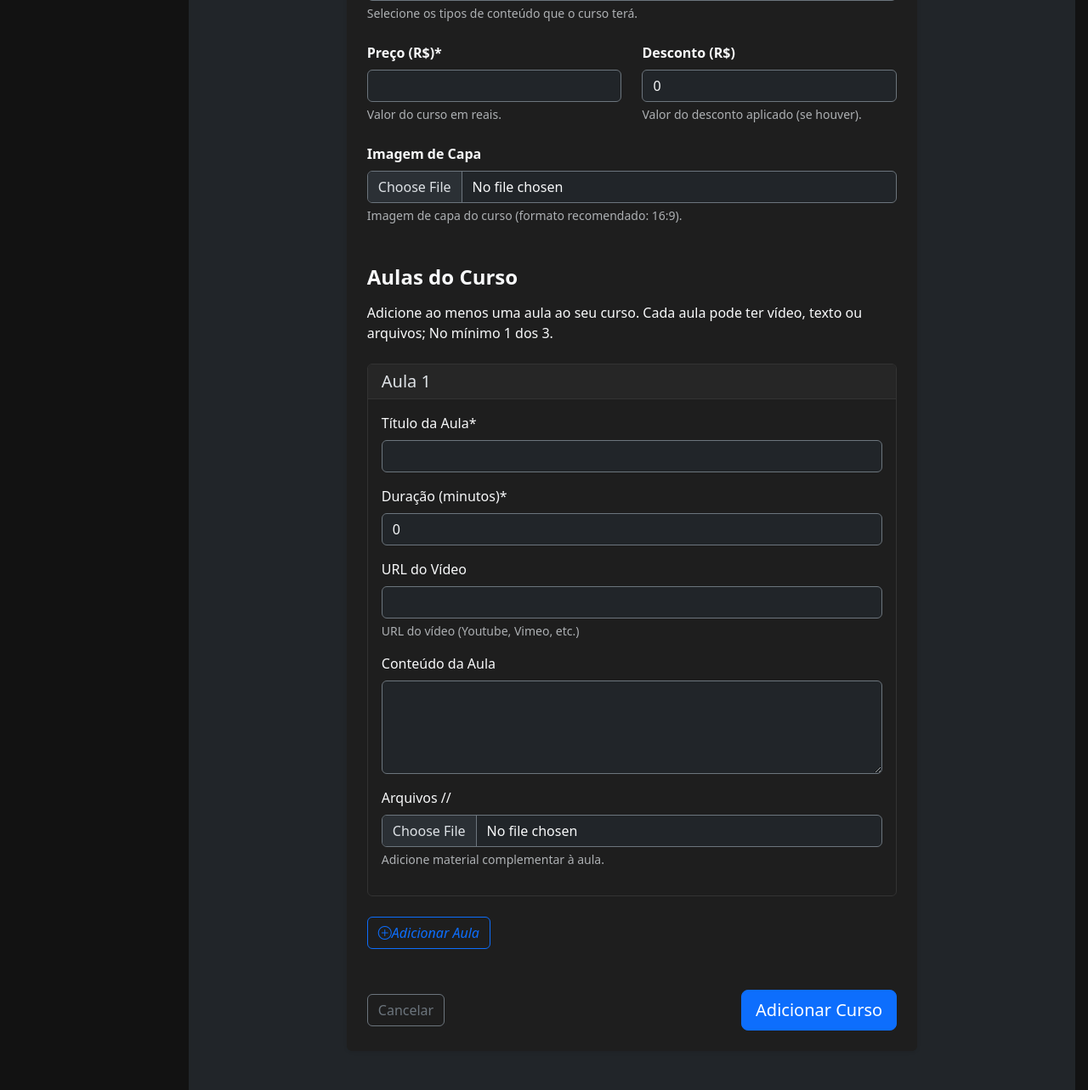
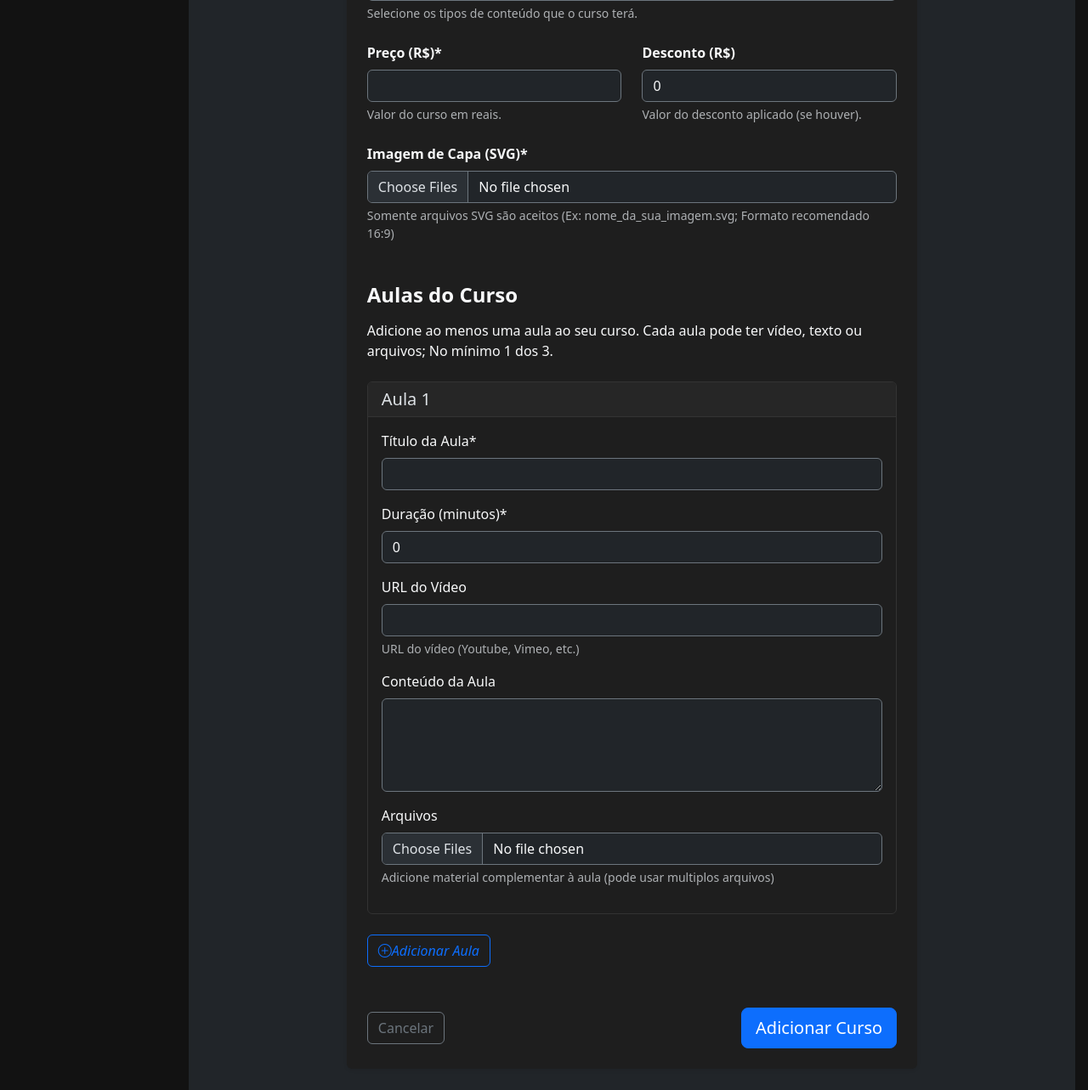
Before and after one commit to matheushr02/velozacademy2.0, a Django app: page /cursos/adicionar/ in a window 1280 px wide. Shown: the part 822-2105 px from the top of the page at 85% size. Run offline with Django 4.2, Linux system fonts and the light colour scheme; some libraries are stand-ins or nearby versions.

Commit message:
Adiciona validação para arquivos SVG na imagem de capa; Formulario com erro, permite apenas 1 arquivo, solução a fazer

```diff
--- a/cursos/forms.py
+++ b/cursos/forms.py
@@ -2,8 +2,17 @@ from django import forms
 from django.utils.text import slugify
 from .models import Curso, Modulo, Aula
 import uuid
+import os
+from django.core.exceptions import ValidationError
+
+def validate_svg(value):
+    ext = os.path.splitext(value.name)[1]
+    if ext.lower() != '.svg':
+        raise ValidationError('O arquivo deve ser no formato SVG.')
 
 class CursoForm(forms.ModelForm):
+    imagem = forms.ImageField(validators=[validate_svg], required=False, help_text="Somente arquivos SVG são aceitos (Ex: nome_da_sua_imagem.svg; Formato recomendado 16:9)")
+
     CONTENT_TYPE_CHOICES = (
         ('texto', 'Somente Texto'),
         ('video', 'Somente Vídeos'),
--- a/cursos/views.py
+++ b/cursos/views.py
@@ -152,6 +152,10 @@ def adicionar_curso(request):
             #? Cria módulos padrão de aulas
             modulo = Modulo.objects.create(curso=curso, titulo="Módulo 1", ordem=1)
 
+        else:
+            if 'imagem' in form.errors:
+                messages.error(request, 'A imagem de capa deve ser um arquivo SVG.')
+
             #? O que isso faz? (explicação detalhada)
             #? Salva as aulas
             for i, aula_form in enumerate(aula_formset):
--- a/templates/cursos/adicionar_curso.html
+++ b/templates/cursos/adicionar_curso.html
@@ -110,11 +110,15 @@
                                 </div>
                             </div>
 
-                            <!-- Imagem -->
+                            <!--? Imagem da capa do curso -->
                             <div class="mb-4">
-                                <label for="{{ form.imagem.id_for_label }}" class="form-label fw-semibold">Imagem de Capa</label>
+                                <label for="{{ form.imagem.id_for_label }}" class="form-label fw-semibold">Imagem de Capa (SVG)*</label>
                                 {{ form.imagem|add_class:"form-control bg-dark text-light border-secondary" }}
-                                <div class="form-text">Imagem de capa do curso (formato recomendado: 16:9).</div>
+                                <script>
+                                    document.getElementById('{{ form.imagem.id_for_label }}').setAttribute('accept', '.svg'); //? Adiciona tipo de arquivo aceito / Adds accepted file types
+                                    document.getElementById('{{ form.imagem.id_for_label }}').setAttribute('required', 'required'); //? Faz o campo ser obrigatório / Make the field required
+                                </script>
+                                <div class="form-text">{{ form.imagem.help_text }}</div>
                                 {% if form.imagem.errors %}
                                 <div class="invalid-feedback d-block">
                                     {{ form.imagem.errors }}
@@ -177,18 +181,13 @@
                                                 {% endif %}
                                              </div>
 
-                                             <!--? Arquivos-->
+                                             <!--? Arquivos -->
+                                             <!--! não funciona corretamente -->
+                                             <!--TODO: implementar botão que expande o bloco onde colocar arquivos deixando o usuario escolher quantos arquivos quiser -->
                                              <div class="mb-3">
                                                 <label for="{{ aula_form.arquivos.id_for_label }}" class="form-label">Arquivos</label>
-                                                <script>
-                                                    document.getElementById('{{ aula_form.arquivos.id_for_label }}').setAttribute('multiple', 'multiple');
-                                                    <!--combo!? Testar e implementar outro momento-->
-                                                    //document.getElementById('{{ aula_form.arquivos.id_for_label }}').classList.add("form-control", "bg-dark", "text-light", "border-secondary");
-                                                    //document.getElementById('{{ aula_form.arquivos.id_for_label }}').setAttribute('accept', '.pdf,.doc,.docx,.ppt,.pptx,.zip'); // Add accepted file types
-                                                </script>
-                                                <!--- conteudo arquivado-->
-                                                //{{ aula_form.arquivos|add_class:"form-control bg-dark text-light border-secondary" }}
-                                                <div class="form-text">Adicione material complementar à aula.</div>
+                                                {{ aula_form.arquivos|add_class:"form-control bg-dark text-light border-secondary" }}
+                                                <div class="form-text">Adicione material complementar à aula (pode usar multiplos arquivos)</div>
                                                 {% if aula_form.arquivos.errors %}
                                                 <div class="invalid-feedback d-block">{{ aula_form.arquivos.errors }}</div>
                                                 {% endif %}
@@ -225,6 +224,15 @@
 
 {% block extra_js %}
 <script>
+    document.addEventListener('DOMContentLoaded', function(){
+        const fileInputs = document.querySelectorAll('input[type="file"]');
+        if (fileInputs.length > 0) {
+            fileInputs.forEach(input => {
+                input.setAttribute('multiple', 'multiple');
+            });
+        }
+    });
+
     document.addEventListener('DOMContentLoaded', function() {
         const container = document.getElementById('aulas-container');
         const addButton = document.getElementById('add-aula');
@@ -258,6 +266,11 @@
                 removeButton.textContent = 'Remover';
                 header.appendChild(removeButton);
             }
+
+            const fileInputs = newForm.querySelectorAll('input[type="file"]');
+            fileInputs.forEach(input => {
+                input.setAttribute('multiple', 'multiple');
+            });
 
             //? Adiciona container
             container.appendChild(newForm);
```
